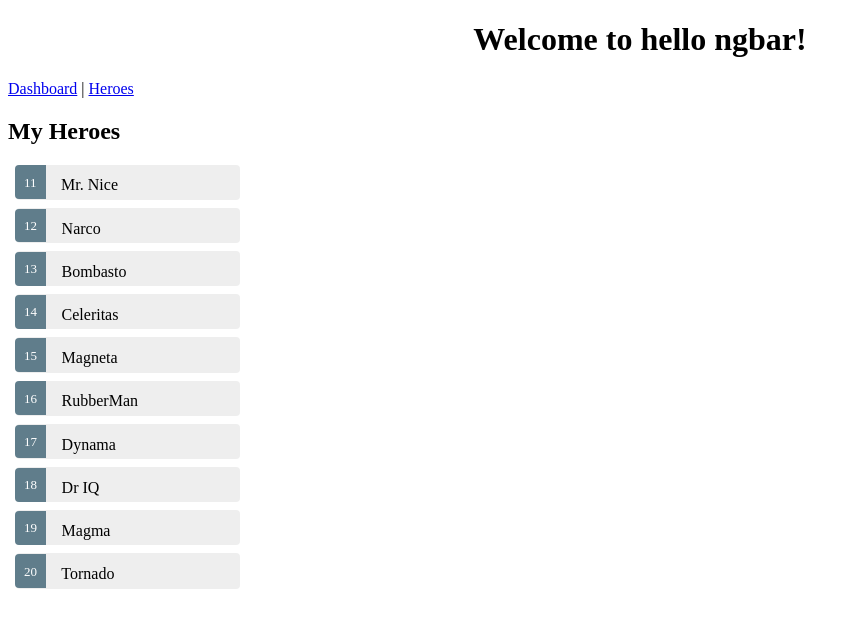
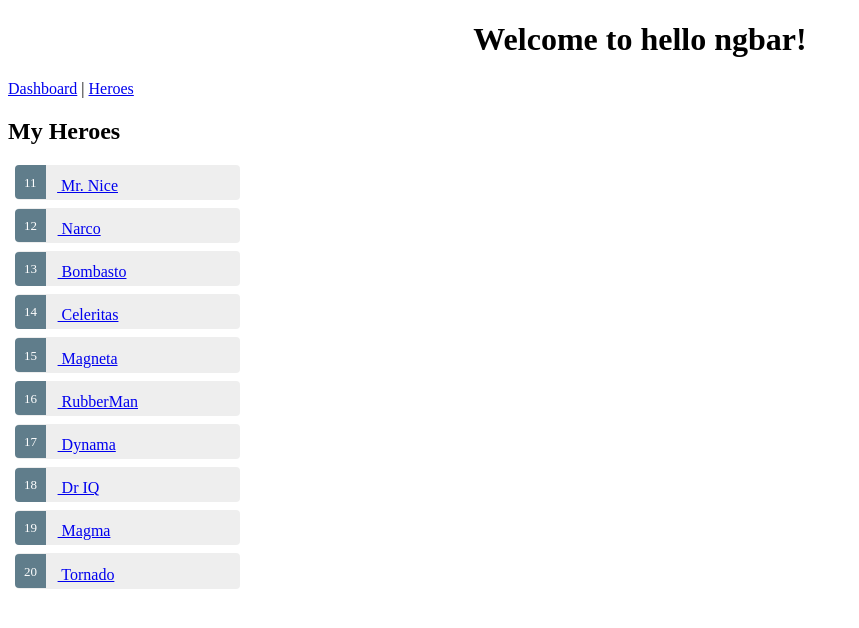
Before and after one commit to zarub2k/ngbar, an Angular app: page /heroes in a window 1280 px wide. Shown: the top 628 px of the page, without its empty margins (0-859 px from the left). Built offline with nearby package versions, Linux system fonts and the light colour scheme.

Commit message:
heroes details route work started

```diff
--- a/src/app/app-routing.module.ts
+++ b/src/app/app-routing.module.ts
@@ -2,12 +2,14 @@ import { NgModule } from '@angular/core';
 import { Routes, RouterModule } from '@angular/router';
 
 import { HeroesComponent } from './heroes/heroes.component';
+import { HeroDetailComponent } from './heroes/details/hero-detail/hero-detail.component';
 import { DashboardComponent } from './dashboard/dashboard.component';
 
 const routes: Routes = [
   { path: '', redirectTo: 'dashboard', pathMatch: 'full' },
+  { path: 'dashboard', component: DashboardComponent },
   { path: 'heroes', component: HeroesComponent },
-  { path: 'dashboard', component: DashboardComponent }
+  { path: 'heroes/:id', component: HeroDetailComponent }
 ];
 
 @NgModule({
--- a/src/app/dashboard/dashboard.component.html
+++ b/src/app/dashboard/dashboard.component.html
@@ -1,6 +1,7 @@
 <h3>Top Heroes</h3>
 <div class="grid grid-pad">
-  <a *ngFor="let hero of heroes" class="col-1-4">
+  <a *ngFor="let hero of heroes" class="col-1-4"
+    routerLink="/heroes/{{hero.id}}">
     <div class="module hero">
       <h4>{{hero.name}}</h4>
     </div>
--- a/src/app/heroes/heroes.component.html
+++ b/src/app/heroes/heroes.component.html
@@ -12,11 +12,11 @@
 <h2>My Heroes</h2>
 
 <ul class="heroes">
-  <li *ngFor="let hero of heroes"
-    [class.selected]="hero === selectedHero"
-    (click)="onSelect(hero)">
-    <span class="badge">{{hero.id}}</span> {{hero.name}}
+  <li *ngFor="let hero of heroes">
+    <a routerLink="/heroes/{{hero.id}}">
+      <span class="badge">{{hero.id}}</span> {{hero.name}}
+    </a>
   </li>
 </ul>
 
-<app-hero-detail [hero]="selectedHero"></app-hero-detail>
+<!-- <app-hero-detail [hero]="selectedHero"></app-hero-detail> -->
--- a/src/app/heroes/heroes.component.ts
+++ b/src/app/heroes/heroes.component.ts
@@ -32,8 +32,8 @@ export class HeroesComponent implements OnInit, OnChanges {
       .subscribe(heroes => this.heroes = heroes);
   }
 
-  onSelect(hero: Hero): void {
-    this.selectedHero = hero;
-    console.log(JSON.stringify(hero));
-  }
+  // onSelect(hero: Hero): void {
+  //   this.selectedHero = hero;
+  //   console.log(JSON.stringify(hero));
+  // }
 }
```
